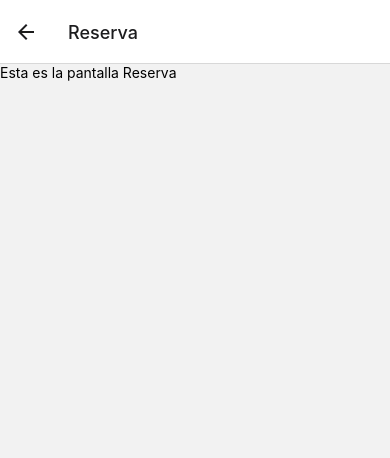
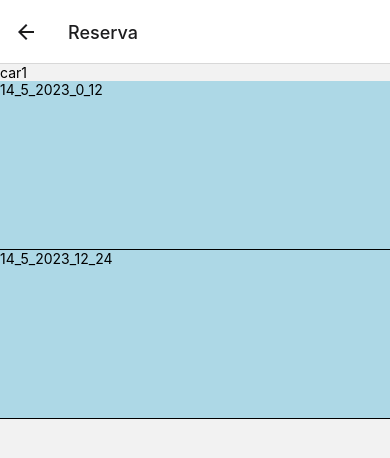
Before and after one commit to garcesote/elCARtua, a React Native app: screen /Reserva in a window 390 px wide. Shown: the top 458 px of the page. Built offline with nearby package versions, Linux system fonts and the light colour scheme; no server answers; the database is empty.

Commit message:
Crear componente de franjas horarias, según parámetro configurable #9

```diff
--- a/App.js
+++ b/App.js
@@ -1,13 +1,45 @@
-import React from 'react';
+import React, { useEffect } from 'react';
 import { NavigationContainer } from '@react-navigation/native';
 import { createStackNavigator } from '@react-navigation/stack';
 import Reserva from './src/screens/Reserva';
 import Login from './src/screens/Login';
 import Menu from './src/Menu';
 
+import { collection, query, where, onSnapshot, getFirestore, doc, getDoc, getDocs } from "firebase/firestore";
+import { initializeApp } from 'firebase/app';
+// import { firebaseConfig } from 'firebase-config';
+
 const Stack = createStackNavigator();
 
 const App = () => {
+  const firebaseConfig = {
+    apiKey: "AIzaSyANwp-t3_n4XYJREdQhAcm2eAD1wA8aXbE",
+    authDomain: "elcartua.firebaseapp.com",
+    databaseURL: "https://elcartua-default-rtdb.europe-west1.firebasedatabase.app",
+    projectId: "elcartua",
+    storageBucket: "elcartua.appspot.com",
+    messagingSenderId: "800171513430",
+    appId: "1:800171513430:web:80abc96821bec8cbb68df7",
+    measurementId: "G-KZHKSDLTMZ"
+  };
+  const app = initializeApp(firebaseConfig);
+  const db = getFirestore(app);
+
+  useEffect(() => {
+    queryDB();
+  }, [])
+
+  const queryDB = async () => {
+
+    const q = query(collection(db, "groups", "group1", "books"));
+
+    const querySnapshot = await getDocs(q);
+    querySnapshot.forEach((doc) => {
+      console.log(doc.id, " => ", doc.data());
+    });
+
+  }
+
   return (
     <NavigationContainer>
       <Stack.Navigator initialRouteName="Menu">
--- a/package.json
+++ b/package.json
@@ -14,6 +14,7 @@
     "@react-navigation/stack": "^6.3.16",
     "expo": "~48.0.15",
     "expo-status-bar": "~1.4.4",
+    "firebase": "9.22.0",
     "react": "18.2.0",
     "react-native": "0.71.7",
     "react-native-gesture-handler": "^2.9.0",
--- a/src/Menu.js
+++ b/src/Menu.js
@@ -4,10 +4,10 @@ import { View, Text, TouchableOpacity } from 'react-native';
 const Menu = ({ navigation }) => {
   return (
     <View>
-      <TouchableOpacity style={{ width: 'auto', height: 50, alignItems: 'center', margin: 2, justifyContent: 'center', borderWidth: 2}} onPress={() => navigation.navigate('Login')}>
+      <TouchableOpacity style={{ width: 'auto', height: 50, alignItems: 'center', margin: 2, justifyContent: 'center', borderWidth: 2 }} onPress={() => navigation.navigate('Login')}>
         <Text >Pantalla Login</Text>
       </TouchableOpacity>
-      <TouchableOpacity style={{ width: 'auto', height: 50, alignItems: 'center', margin: 2,justifyContent: 'center',  borderWidth: 2}}onPress={() => navigation.navigate('Reserva')}>
+      <TouchableOpacity style={{ width: 'auto', height: 50, alignItems: 'center', margin: 2, justifyContent: 'center', borderWidth: 2 }} onPress={() => navigation.navigate('Reserva')}>
         <Text>Pantalla Reserva</Text>
       </TouchableOpacity>
     </View>
--- /dev/null
+++ b/src/components/BookBand.js
@@ -0,0 +1,35 @@
+import React, { useEffect, useState } from 'react';
+import { View, Text, ScrollView, StyleSheet } from 'react-native';
+
+const BookBand = ({ band }) => {
+
+    const [bands, setBands] = useState([]);
+
+    console.log(bands);
+
+    return (
+        <View style={styles.container}>
+            <Text style={styles.title}>
+                {band.band}
+            </Text>
+        </View>
+    );
+};
+
+const styles = StyleSheet.create({
+    container: {
+        backgroundColor: '#eaeaea',
+    },
+    title: {
+        borderWidth: 1,
+        borderColor: '#20232a',
+        borderRadius: 6,
+        backgroundColor: '#61dafb',
+        color: '#20232a',
+        textAlign: 'center',
+        fontSize: 30,
+        fontWeight: 'bold',
+    },
+});
+
+export default BookBand;
--- /dev/null
+++ b/src/components/TablaReservas.js
@@ -0,0 +1,87 @@
+import React, { useEffect, useState } from 'react';
+import { View, Text, ScrollView, StyleSheet, Dimensions, FlatList } from 'react-native';
+import BookBand from './BookBand';
+
+const { height } = Dimensions.get('window');
+
+const TablaReservas = ({ vehicle, book_time }) => {
+
+  const [bands, setBands] = useState([]);
+
+  useEffect(() => {
+    const today = new Date();
+    const band_day = today.getDate().toString() + "_" + (today.getMonth() + 1).toString() + "_" + today.getFullYear().toString();
+    const bands_aux = [];
+    for (let i = 0; i < 24; i += parseInt(book_time)) {
+      const next_band = parseInt(book_time) + i;
+      const band_hour = i + "_" + next_band;
+      console.log(band_day + "_" + band_hour);
+      const band = { band: band_day + "_" + band_hour, start_time: i, end_time: next_band };
+      bands_aux.push(band);
+    }
+    setBands(bands_aux);
+  }, [])
+
+  console.log(bands);
+
+  const renderItem = ({ item }) => (
+    <View style={styles.band}>
+      <Text>{item.band}</Text>
+    </View>
+  );
+
+  return (
+    <View>
+      <Text>{vehicle}</Text>
+      <FlatList
+        data={bands}
+        renderItem={renderItem}
+        keyExtractor={(item) => item.band}
+      >
+      </FlatList>
+    </View>
+  );
+};
+
+const styles = StyleSheet.create({
+  band: {
+    backgroundColor: 'lightblue',
+    minHeight: height/5,
+    borderBottomWidth: 1,
+  },
+  container: {
+    flexGrow: 1,
+    height: height - 200, // Define la altura del ScrollView
+
+  },
+  content: {
+    flex: 1,
+    height: '100%',
+    backgroundColor: 'red',
+    marginBottom: 10,
+    minHeight: height / 4
+  },
+  outer: {
+    flex: 1,
+  },
+  inner: {
+    flex: 1,
+    padding: 20,
+    backgroundColor: 'lightblue',
+  },
+  title: {
+    marginTop: 16,
+    paddingVertical: 8,
+    borderWidth: 4,
+    borderColor: '#20232a',
+    borderRadius: 6,
+    backgroundColor: '#61dafb',
+    color: '#20232a',
+    textAlign: 'center',
+    fontSize: 30,
+    fontWeight: 'bold',
+  },
+});
+
+
+export default TablaReservas;
--- a/src/screens/Reserva.js
+++ b/src/screens/Reserva.js
@@ -1,10 +1,11 @@
 import React from 'react';
 import { View, Text } from 'react-native';
+import TablaReservas from '../components/TablaReservas';
 
 const Reserva = () => {
   return (
     <View>
-      <Text>Esta es la pantalla Reserva</Text>
+      <TablaReservas vehicle="car1" book_time="12"></TablaReservas>
     </View>
   );
 };
```
Also changed, not shown: 1 other file (tests, documents, lock files or other folders).
